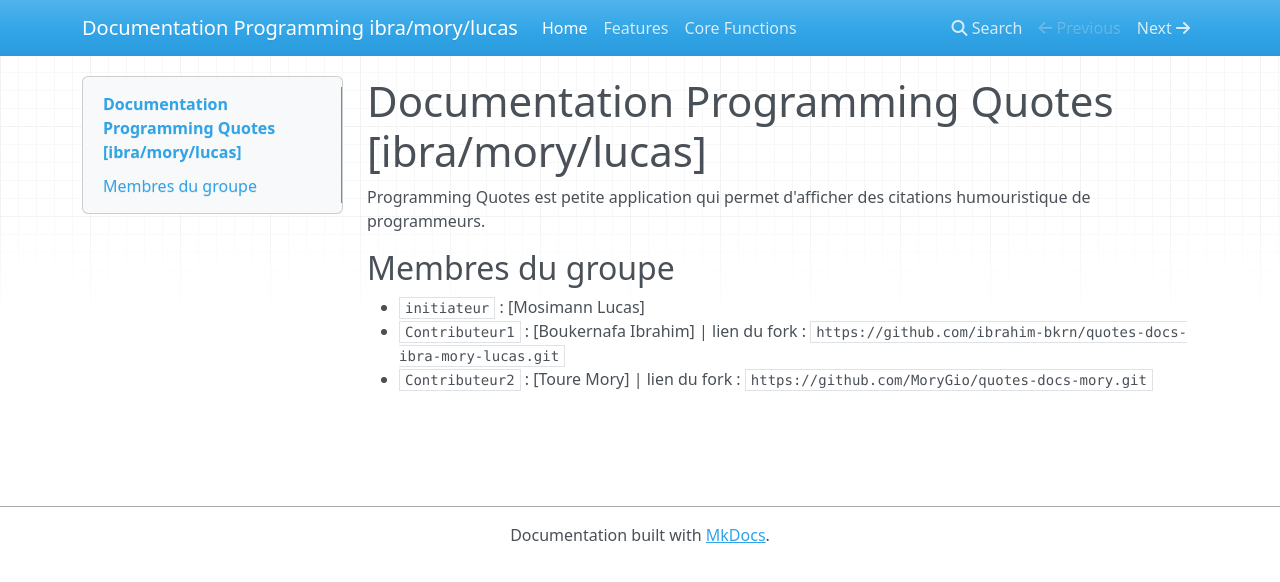
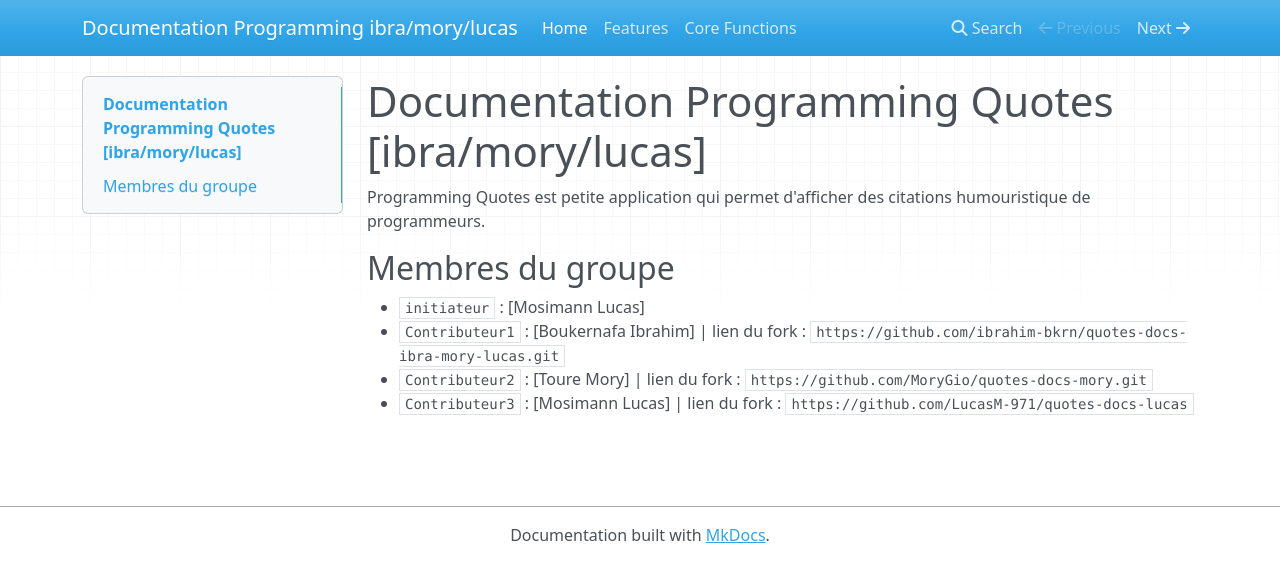
Before and after one commit to efrei-git/quotes-docs-ibra-mory-lucas, an MkDocs documentation site: the page built from docs/index.md, in a window 1280 px wide. Shown: the top 582 px of the page. Built offline with MkDocs 1.6.1, drawn with Linux system fonts in a browser that asks for light colours; nearby versions of some CDN libraries.

Commit message:
Complete index.md and README.md (Contributor 3)

```diff
--- a/docs/index.md
+++ b/docs/index.md
@@ -7,3 +7,4 @@ Programming Quotes est petite application qui permet d'afficher des citations hu
 - `initiateur` : [Mosimann Lucas]
 - `Contributeur1` : [Boukernafa Ibrahim] | lien du fork : `https://github.com/ibrahim-bkrn/quotes-docs-ibra-mory-lucas.git`
 - `Contributeur2` : [Toure Mory] | lien du fork : `https://github.com/MoryGio/quotes-docs-mory.git`
+- `Contributeur3` : [Mosimann Lucas] | lien du fork : `https://github.com/LucasM-971/quotes-docs-lucas`
```
Also changed, not shown: README.md (+1 -0 lines).
